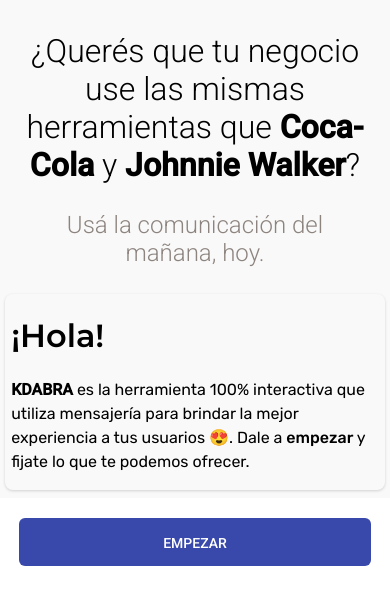
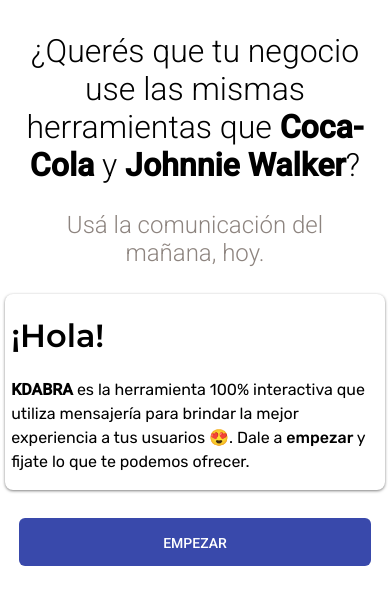
Before and after one commit to FedeAPerez/kdabrawebplatform, a React (Create React App) app: page / in a window 390 px wide. Shown: the top 604 px of the page. Built offline with nearby package versions, Linux system fonts and the light colour scheme.

Commit message:
shadow strong

```diff
--- a/package.json
+++ b/package.json
@@ -9,7 +9,8 @@
     "react-scripts": "1.1.1"
   },
   "scripts": {
-    "start": "set PORT=3006 && react-scripts start",
+    "startdev": "cross-env ENVIRONMENT=development react-scripts start",
+    "start": "react-scripts start",
     "build": "react-scripts build",
     "test": "react-scripts test --env=jsdom",
     "eject": "react-scripts eject"
--- a/src/App.css
+++ b/src/App.css
@@ -69,7 +69,7 @@
   display: inline-block;
   padding: 1em;
   border-radius: 8px;
-  box-shadow: 0 1px 3px 0 rgba(0, 0, 0, 0.16);
+  box-shadow: 0 1px 3px 0 rgba(0, 0, 0, 0.50);
   font-family: 'Rubik', sans-serif;
   font-weight: 400;
   margin: 1em;
@@ -264,6 +264,7 @@
     margin-bottom: 1.5em;
    }
    .kdabra-app-container {
+    background-color: white;
      width: 100%;
    }
 
```
